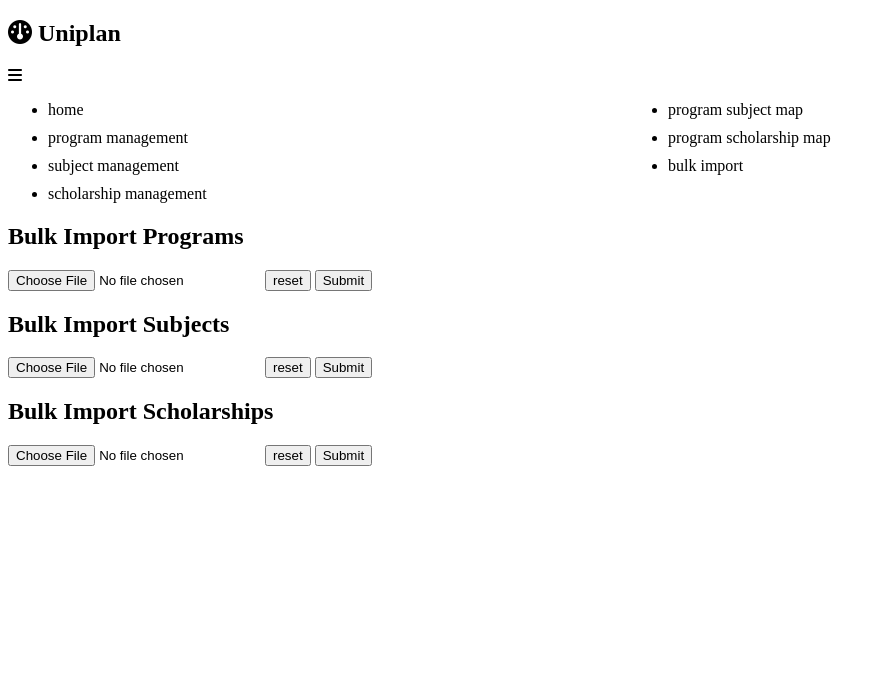
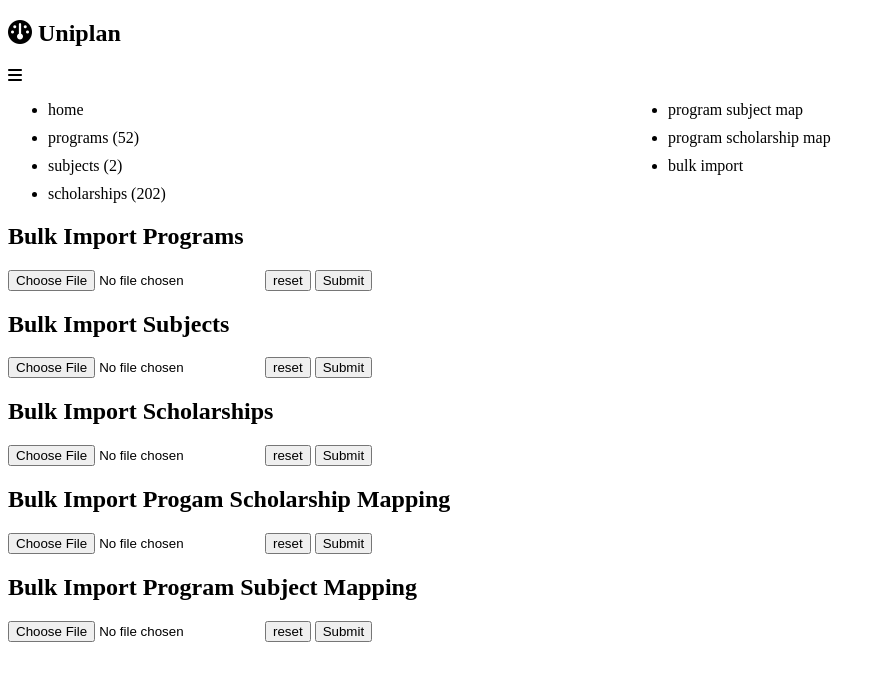
Before and after one commit to ossydotpy/uniplan, a Flask app: page /bulk_add in a window 1280 px wide. Shown: the top 681 px of the page, without its empty margins (0-886 px from the left). Run offline with Flask 3, Linux system fonts and the light colour scheme.

Commit message:
added scholarships added careers page

```diff
--- a/uniplan/routes.py
+++ b/uniplan/routes.py
@@ -2,9 +2,19 @@ import csv
 from functools import wraps
 
 from flask import render_template, redirect, url_for, request, flash
+
 from uniplan import app, db
+from uniplan.forms import ProgramForm, SubjectForm, ProgramSubjectForm, ScholarshipForm, ProgramScholarshipForm
 from uniplan.models import Program, Subject, ProgramSubject, Scholarship, ProgramScholarship
-from uniplan.forms import ProgramForm, SubjectForm, ProgramSubjectForm, ScholarshipForm, ProgramScholarshipForm
+
+
+@app.context_processor
+def base_vars():
+    return {
+        'prog_count': Program.query.count(),
+        'sub_count': Subject.query.count(),
+        'scho_count': Scholarship.query.count()
+    }
 
 
 @app.route('/', methods=['GET'])
@@ -150,14 +160,17 @@ def handle_csv_upload():
 
             csv_content = extract_csv_content(file)
             return f(csv_content, *args, **kwargs)
+
         return decorated_function
+
     return decorator
 
 
 @app.route('/add_prog_excel', methods=['GET', 'POST'])
 @handle_csv_upload()
 def add_prog_excel(csv_content):
-    expected_columns = ['program_id', 'program_name', 'field', 'department', 'university', 'description', 'tuition_fees']
+    expected_columns = ['program_id', 'program_name', 'field', 'department', 'university', 'description',
+                        'tuition_fees']
     header, rows = csv_content
 
     if header == expected_columns:
@@ -173,3 +186,81 @@ def add_prog_excel(csv_content):
     else:
         flash('column mismatch')
     return redirect(url_for('manage_programs'))
+
+
+@app.route('/add_bulk_subjects', methods=['GET', 'POST'])
+@handle_csv_upload()
+def add_bulk_subjects(csv_content):
+    expected_columns = ['subject_id', 'subject_name']
+    header, rows = csv_content
+
+    if header == expected_columns:
+        for subject in rows:
+            new_subject = Subject(subject_name=subject[1])
+            db.session.add(new_subject)
+        db.session.commit()
+    else:
+        flash('column mismatch')
+    return redirect(url_for('manage_sub'))
+
+
+@app.route('/add_bulk_scholarships', methods=['GET', 'POST'])
+@handle_csv_upload()
+def add_bulk_scholarships(csv_content):
+    expected_columns = ['scholarship_id', 'scholarship_name',
+                        'description', 'amount', 'eligibility', 'website']
+    header, rows = csv_content
+
+    if header == expected_columns:
+        for row in rows:
+            new_scholarship = Scholarship(scholarship_name=row[1],
+                                      description=row[2],
+                                      amount=row[3],
+                                      eligibility=row[4],
+                                      website=row[5])
+            db.session.add(new_scholarship)
+        db.session.commit()
+    else:
+        flash('column mismatch')
+    return redirect(url_for('scholarships'))
+
+
+@app.route('/add_bulk_prog_scho', methods=['GET', 'POST'])
+@handle_csv_upload()
+def add_bulk_prog_scho(csv_content):
+    expected_columns = ['program_id', 'scholarship_id', 'scholarship_description']
+    header, rows = csv_content
+    count = len(rows)
+    if header == expected_columns:
+        for row in rows:
+            new_map = ProgramScholarship(program_id=row[0],
+                                         scholarship_id=row[1],
+                                         scholarship_description=row[2])
+            db.session.add(new_map)
+        db.session.commit()
+        flash('successfully added %s mappings', (str(count)))
+    else:
+        flash('column mismatch')
+    return redirect(url_for('manage_scho'))
+
+
+@app.route('/add_bulk_prog_sub', methods=['GET', 'POST'])
+@handle_csv_upload()
+def add_bulk_prog_sub(csv_content):
+    expected_columns = ['program_id', 'subject_id', 'cutoff', 'is_compulsory', 'is_elective']
+    header, rows = csv_content
+    count = len(rows)
+    if header == expected_columns:
+        for row in rows:
+            new_map = ProgramSubject(program_id=row[0],
+                                     subject_id=row[1],
+                                     cutoff=row[2],
+                                     is_compulsory=row[3],
+                                     is_elective=row[4])
+            db.session.add(new_map)
+
+        db.session.commit()
+        flash('successfully added %s mappings', (str(count)))
+    else:
+        flash('column mismatch')
+    return redirect(url_for('bulk_add'))
--- a/uniplan/templates/base.html
+++ b/uniplan/templates/base.html
@@ -15,9 +15,9 @@
         <div class="menu-toggle"><i class="fas fa-bars"></i></div>
         <ul>
             <li><a href ='{{url_for('index')}}'>home</a></li>
-            <li><a href ='{{url_for('manage_programs')}}'>program management</a></li>
-            <li><a href ='{{url_for('manage_sub')}}'>subject management</a></li>
-            <li><a href ='{{url_for('scholarships')}}'>scholarship management</a></li>
+            <li><a href ='{{url_for('manage_programs')}}'>programs ({{prog_count}})</a></li>
+            <li><a href ='{{url_for('manage_sub')}}'>subjects ({{sub_count}})</a></li>
+            <li><a href ='{{url_for('scholarships')}}'>scholarships ({{scho_count}})</a></li>
             <li><a href ='{{url_for('manage_prog_sub')}}'>program subject map</a></li>
             <li><a href ='{{url_for('prog_scholar')}}'>program scholarship map</a></li>
             <li><a href ='{{url_for('bulk_add')}}'>bulk import</a></li>
--- a/uniplan/templates/bulk_add.html
+++ b/uniplan/templates/bulk_add.html
@@ -12,7 +12,7 @@
 
     <div id="update_subjects" class="update_card">
         <h2>Bulk Import Subjects</h2>
-        <form id="subjectsImportForm" action="" method="post" enctype="multipart/form-data">
+        <form id="subjectsImportForm" action="/add_bulk_subjects" method="post" enctype="multipart/form-data">
             <input type="file"  name="file" accept=".csv" required>
             <button type="reset" >reset</button>
             <button type="submit">Submit</button>
@@ -21,11 +21,31 @@
 
     <div id="update_scholarships" class="update_card">
         <h2>Bulk Import Scholarships</h2>
-        <form id="scholarshipsImportForm" action="" method="post" enctype="multipart/form-data">
+        <form id="scholarshipsImportForm" action="/add_bulk_scholarships" method="post" enctype="multipart/form-data">
             <input type="file"  name="file" accept=".csv" required>
             <button type="reset">reset</button>
             <button type="submit">Submit</button>
         </form>
     </div>
+
+    <div id="update_prog_scho" class="update_card">
+        <h2>Bulk Import Progam Scholarship Mapping</h2>
+        <form id="progScholarshipMapImportForm" action="/add_bulk_prog_scho" method="post" enctype="multipart/form-data">
+            <input type="file"  name="file" accept=".csv" required>
+            <button type="reset">reset</button>
+            <button type="submit">Submit</button>
+        </form>
+    </div>
+
+    <div id="update_prog_sub" class="update_card">
+        <h2>Bulk Import Program Subject Mapping</h2>
+        <form id="programSubjectImportForm" action="/add_bulk_prog_sub" method="post" enctype="multipart/form-data">
+            <input type="file"  name="file" accept=".csv" required>
+            <button type="reset">reset</button>
+            <button type="submit">Submit</button>
+        </form>
+    </div>
+
+
 </div>
 {%endblock%}
--- a/uniplan/templates/scholarships.html
+++ b/uniplan/templates/scholarships.html
@@ -1,7 +1,6 @@
 {% extends 'base.html' %}
 
 {% block content %}
-<ul><a href="#"><li>import excel data</li></a></ul>
 <div class="container">
     <div class="row">
         <div class="col-md-6">
```
Also changed, not shown: instance/db-jun824.db, uniplan/templates/careers.html (added).
